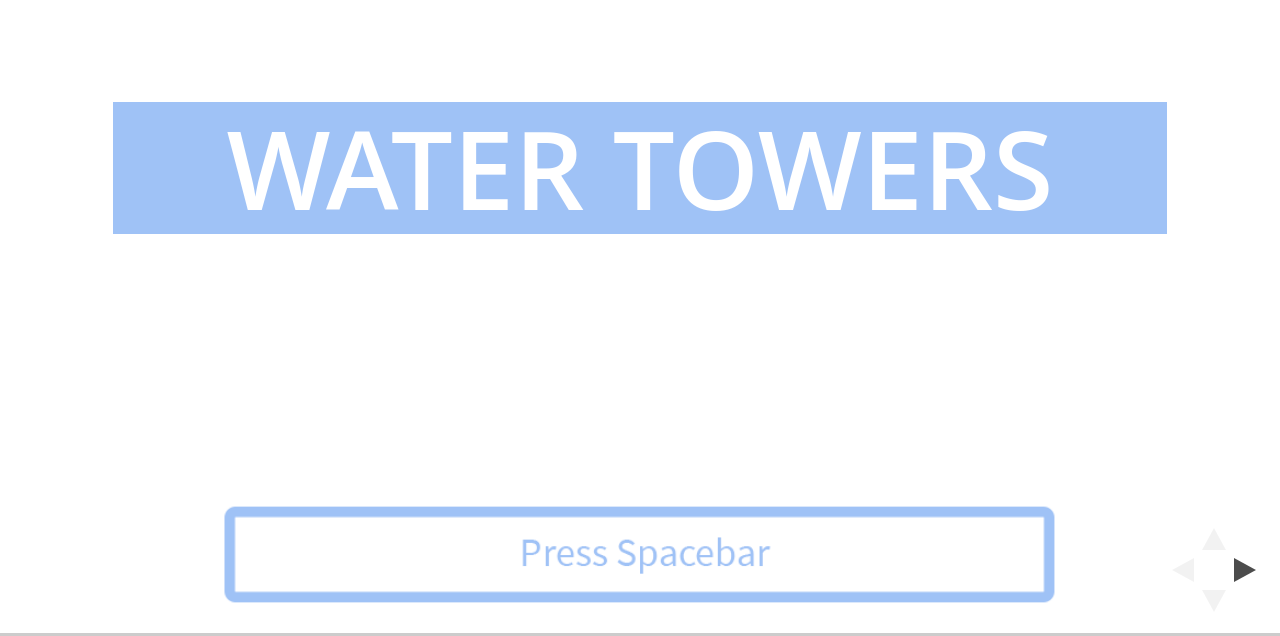
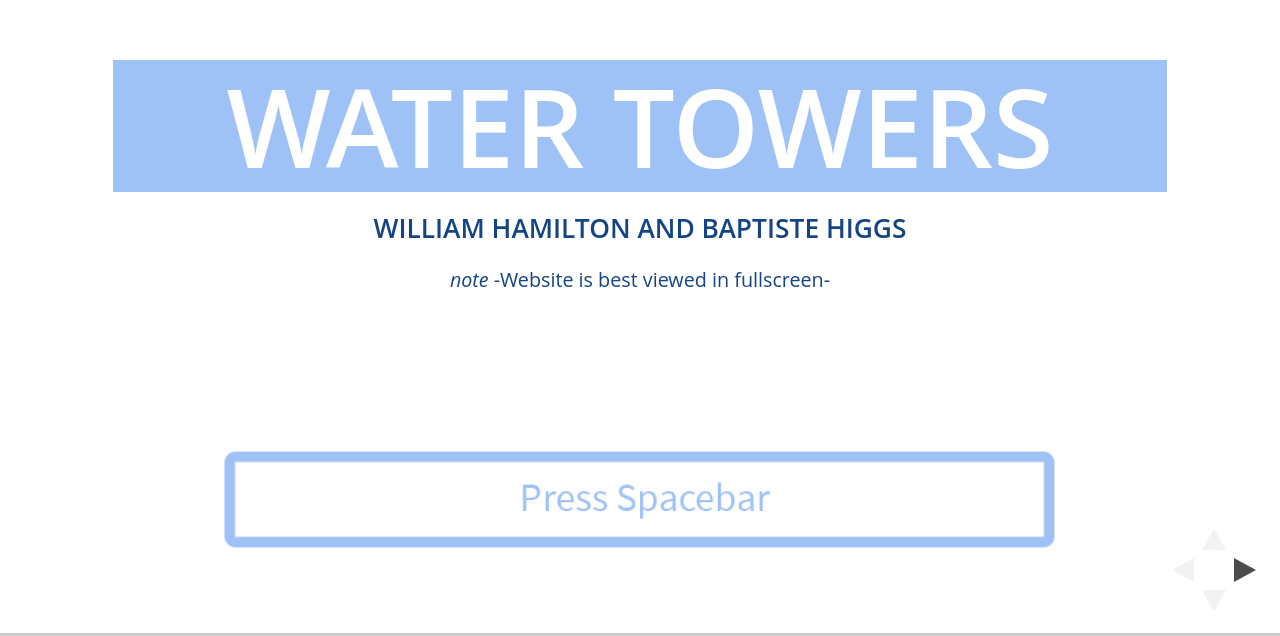
Before and after one commit to BaptisteHiggs/CODE1230SydneySolution, a website: page docs/index.html in a window 1280 px wide. Shown: the part 164-800 px from the top of the page. Drawn offline with Linux system fonts and the light colour scheme.

Commit message:
My changes

```diff
--- a/docs/index.html
+++ b/docs/index.html
@@ -37,8 +37,11 @@
 
 
 <section>
-	<br><br><br><br>
-	<h1>Water Towers</h1><br><br><br><br>
+	<br><br><br>
+	<h1>Water Towers</h1>
+	<h4 style="font-size: 24px">William Hamilton and Baptiste Higgs </h4>
+	<p style="font-size: 18px"> <i>note</i> -Website is best viewed in fullscreen- </p>
+	<br><br>
 	<img src="images/spacebar.png">
 </section>
 <section data-background="images/Screen1.jpg">
```
